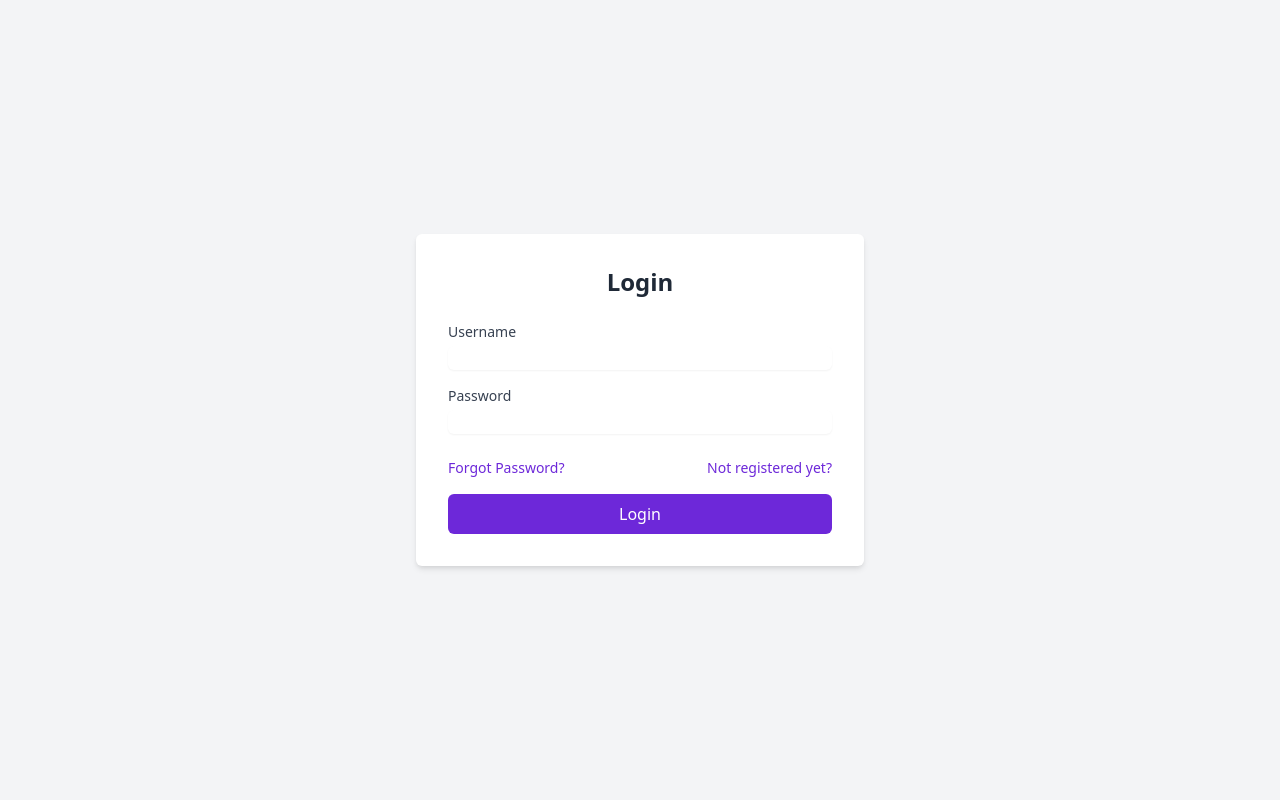
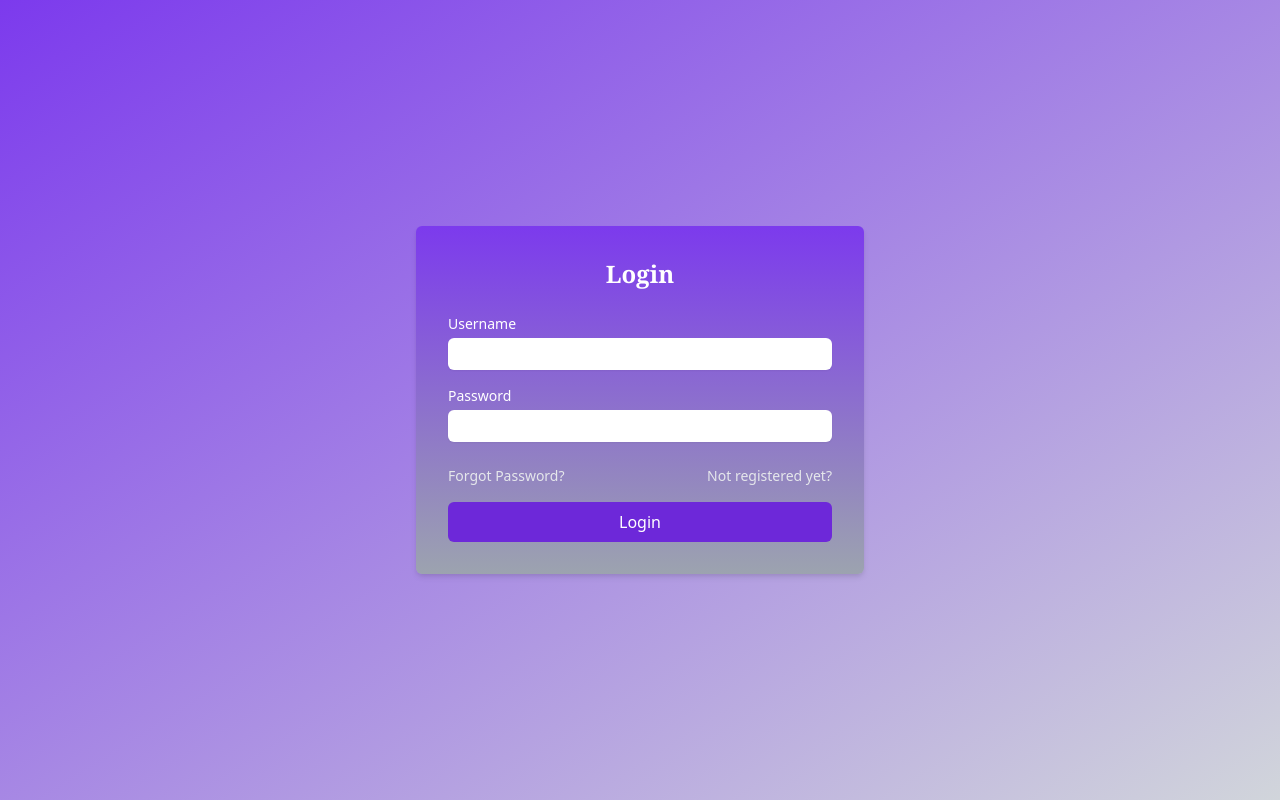
Before and after one commit to mubashir1837/lms_website, a website: page login.html in a window 1280 px wide. Drawn offline with nearby package versions, Linux system fonts and the light colour scheme.

Commit message:
portfolio

```diff
--- a/login.html
+++ b/login.html
@@ -9,22 +9,22 @@
     <link href="https://cdnjs.cloudflare.com/ajax/libs/tailwindcss/2.2.19/tailwind.min.css" rel="stylesheet">
 </head>
 
-<body class="bg-gray-100 dark:bg-gray-900">
-    <div class="flex items-center justify-center h-screen">
-        <div class="max-w-md w-full bg-white dark:bg-gray-800 shadow-md rounded-md p-8">
-            <h2 class="text-2xl font-semibold text-center text-gray-800 dark:text-white mb-6">Login</h2>
+<body>
+    <div class="flex items-center justify-center h-screen bg-gradient-to-tl from-gray-300 to-purple-600">
+        <div class="max-w-md w-full bg-transparent bg-gradient-to-t from-gray-400 shadow-md rounded-md p-8">
+            <h2 class="text-2xl  text-center font-serif font-extrabold text-white mb-6">Login</h2>
             <form action="#" method="POST">
                 <div class="mb-4">
-                    <label for="username" class="block text-sm font-medium text-gray-700 dark:text-gray-300">Username</label>
-                    <input type="text" id="username" name="username" class="mt-1 block w-full rounded-md border-gray-300 dark:border-gray-700 shadow-sm focus:border-purple-400 focus:ring focus:ring-purple-400 focus:ring-opacity-50" required>
+                    <label for="username" class="block  text-sm font-medium text-white ">Username</label>
+                    <input type="text" id="username" name="username" class="mt-1 py-1 block w-full rounded-md border-gray-300 shadow-sm focus:border-purple-400 focus:ring focus:ring-purple-400 focus:ring-opacity-50" required>
                 </div>
                 <div class="mb-6">
-                    <label for="password" class="block text-sm font-medium text-gray-700 dark:text-gray-300">Password</label>
-                    <input type="password" id="password" name="password" class="mt-1 block w-full rounded-md border-gray-300 dark:border-gray-700 shadow-sm focus:border-purple-400 focus:ring focus:ring-purple-400 focus:ring-opacity-50" required>
+                    <label for="password" class="block text-sm font-medium text-white">Password</label>
+                    <input type="password" id="password" name="password" class="mt-1 py-1 block w-full rounded-md   shadow-sm focus:border-purple-400 focus:ring focus:ring-purple-400 focus:ring-opacity-50" required>
                 </div>
                 <div class="flex items-center justify-between mb-4">
-                    <a href="#" class="text-sm text-purple-700 hover:underline">Forgot Password?</a>
-                    <a href="/signup.html" class="text-sm text-purple-700 hover:underline">Not registered yet?</a>
+                    <a href="#" class="text-sm text-gray-200 hover:underline">Forgot Password?</a>
+                    <a href="/signup.html" class="text-sm text-gray-200 hover:underline">Not registered yet?</a>
                 </div>
                 <button type="submit" class="w-full bg-purple-700 text-white py-2 px-4 rounded-md hover:bg-purple-800 focus:outline-none focus:bg-purple-800">Login</button>
             </form>
```
